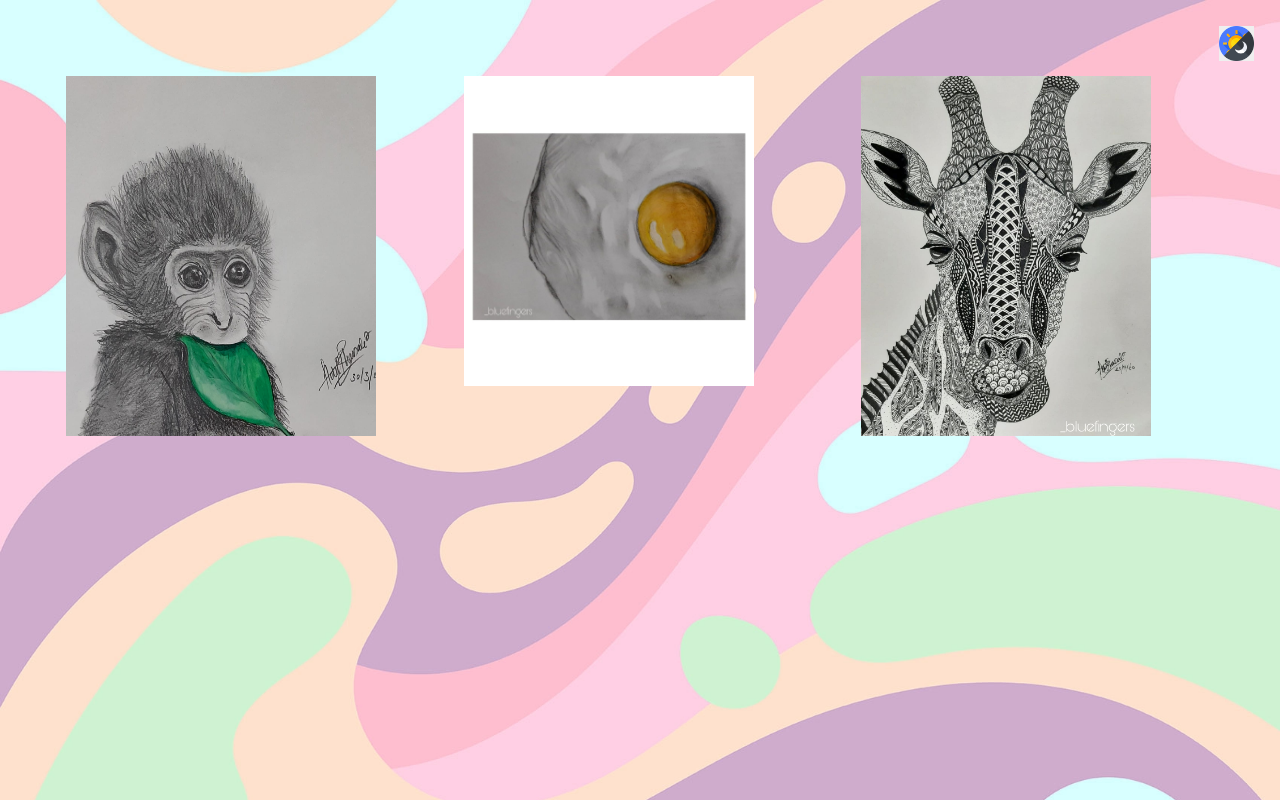
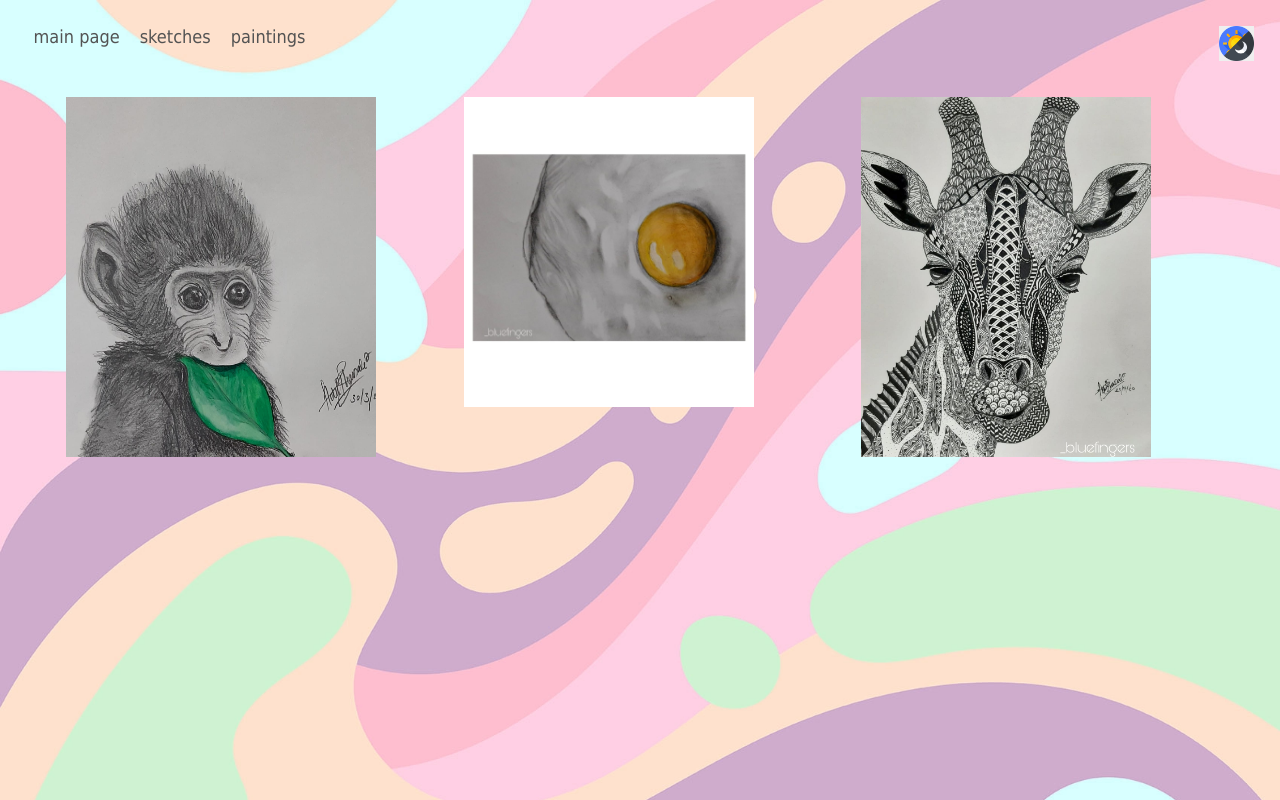
Before and after one commit to hetvi955/pp.github.io, a plain HTML site: page others.html in a window 1280 px wide. Drawn offline with Linux system fonts and the light colour scheme.

Commit message:
switch between tabs

```diff
--- a/others.html
+++ b/others.html
@@ -11,6 +11,10 @@
 <body id="body" style="background-image: url(othersbg.jpg);">
   <input type="button"  id="change" onclick="changeimg" value=" " style="background-image: url(mode.jpg); background-size:100% 100%; border: transparent; float: right; padding-top: 10px;">
 </input>
+    <span style=" font-family: 'tahoma'; font-size: 18px;  padding:8px ;"><a href="main.html" style=" text-decoration: none; color: rgb(83, 83, 83); font-weight: 100;"> main page</a></span>
+    <span style=" font-family: 'tahoma'; font-size: 18px;   padding:8px"><a href="sketches.html" style=" text-decoration: none; color: rgb(83, 83, 83); font-weight: 100;"> sketches</a></span>
+    <span style=" font-family: 'tahoma'; font-size: 18px;   padding:8px"><a href="paintings.html" style=" text-decoration: none; color: rgb(83, 83, 83); font-weight: 100;"> paintings</a></span>
+
 
     <div class="row">
 		<div class="column">
```
